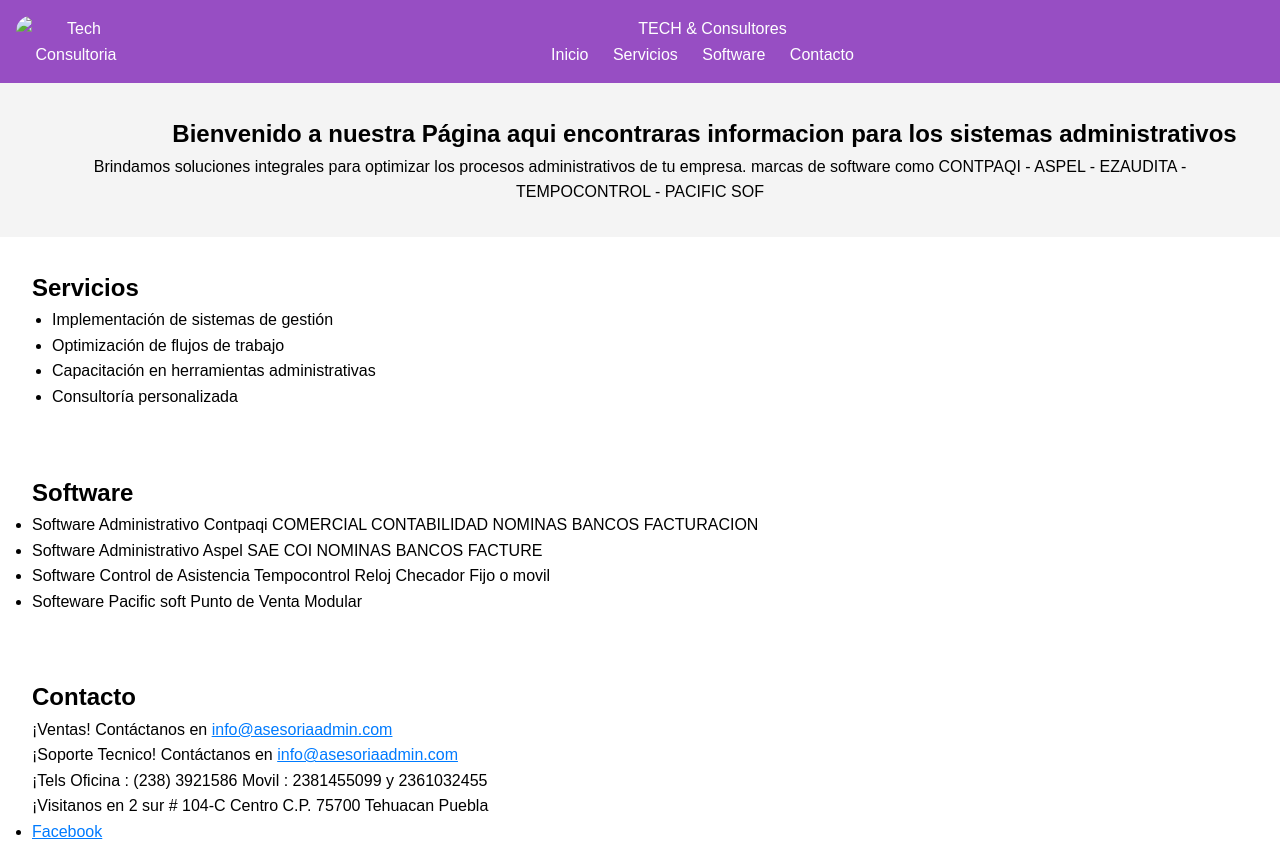
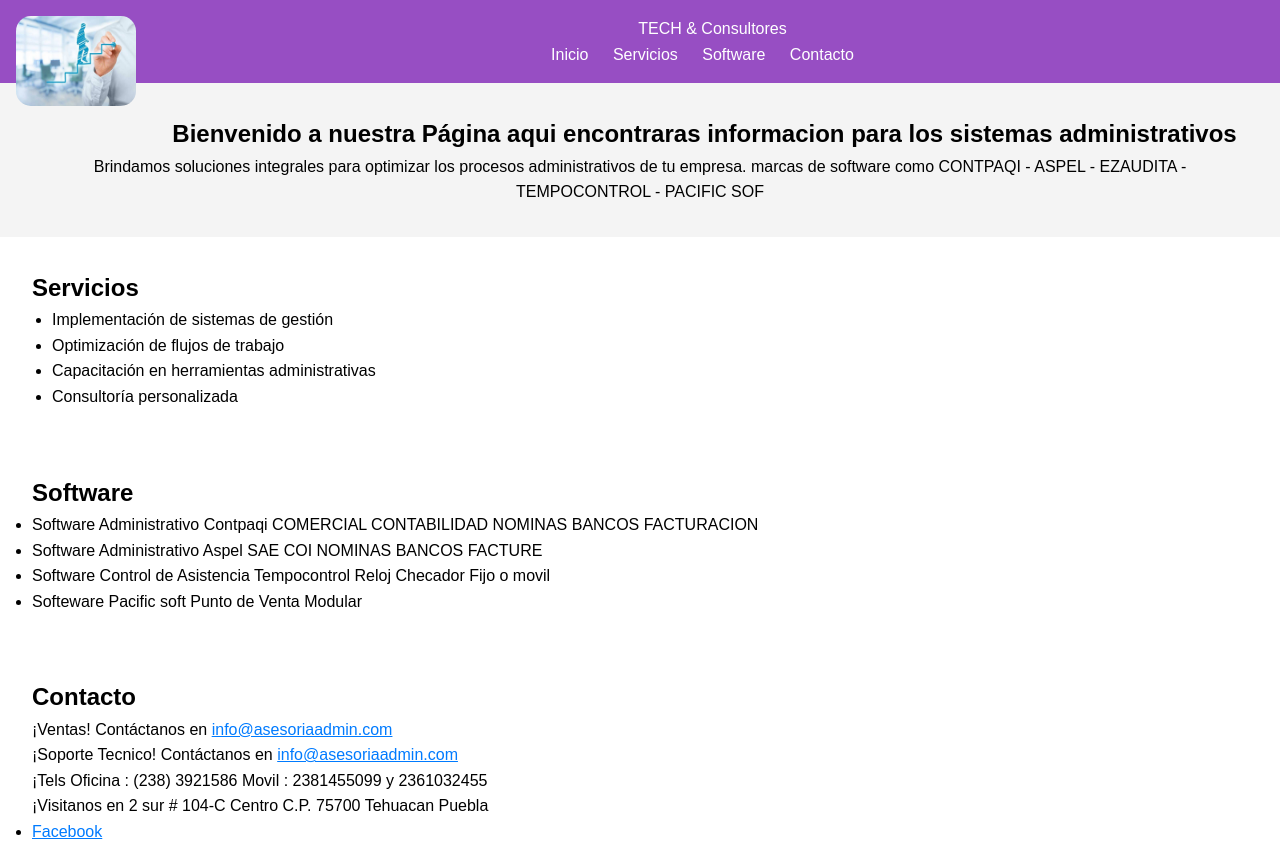
Before and after one commit to BonifacioAlbertoMartinez/Consultoria-Administrativa, a plain HTML site: page index.html in a window 1280 px wide. Shown: the top 843 px of the page. Drawn offline with Linux system fonts and the light colour scheme.

Commit message:
Add files via upload

```diff
--- a/index.html
+++ b/index.html
@@ -8,7 +8,7 @@
 </head>
 <body>
   <header>
-      <img src="./imagenes/tech.jpg" alt="Tech Consultoria"
+      <img src="./tech.jpg" alt="Tech Consultoria"
     <h1>TECH & Consultores </h1>
 
     <nav>
```
